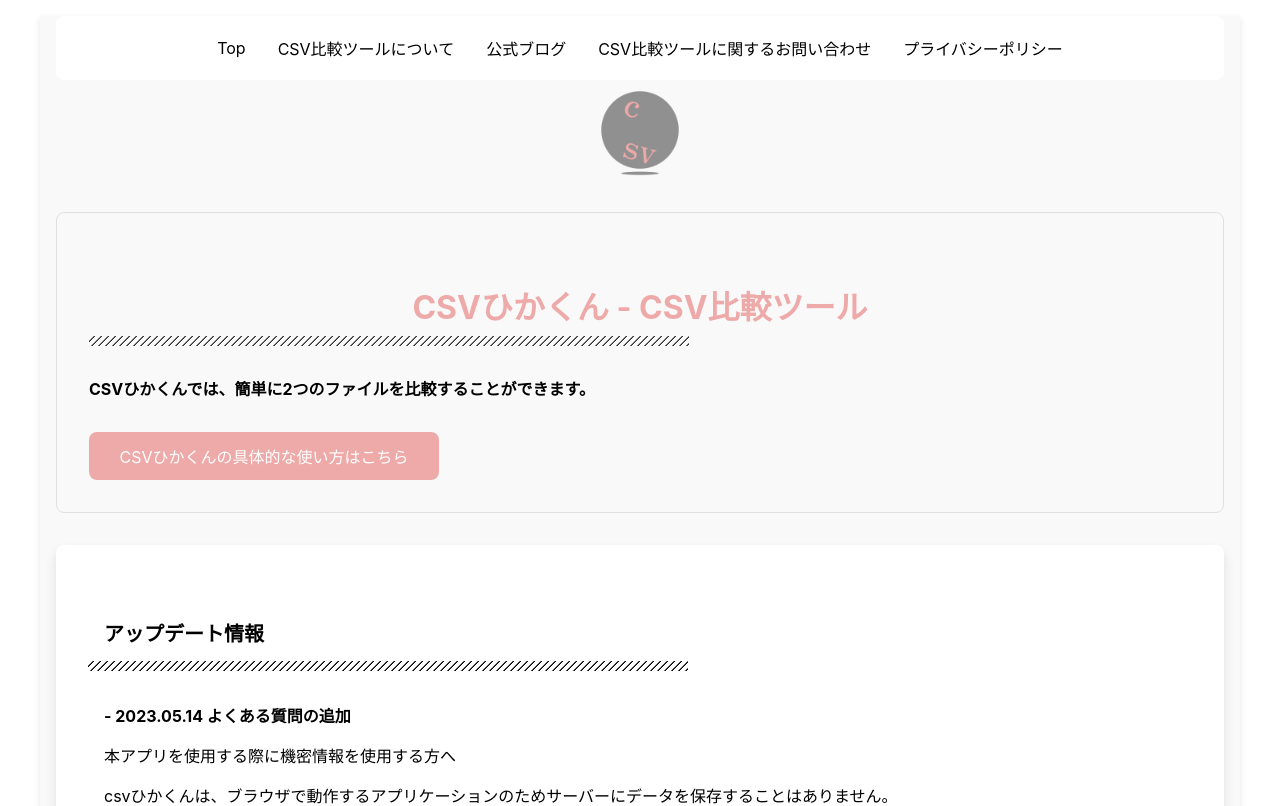
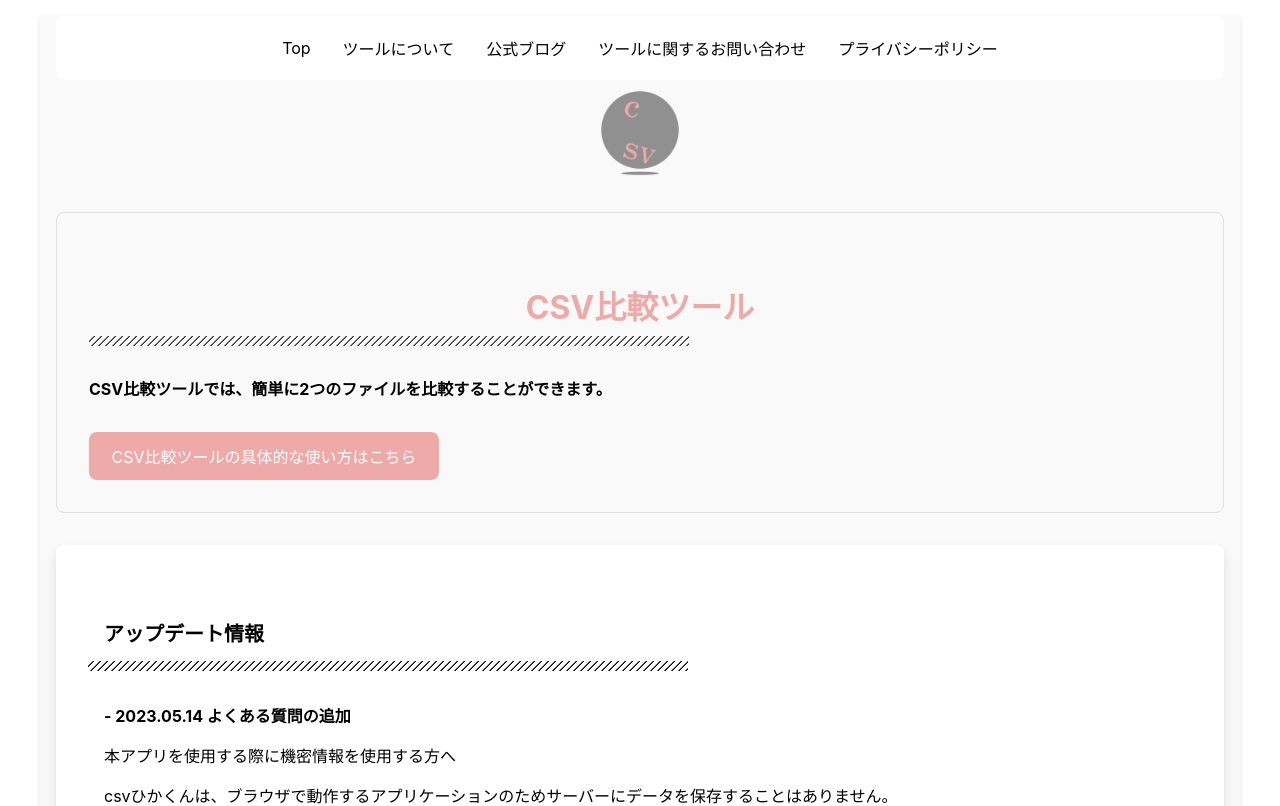
Before and after one commit to mitsu0428/csv-hikakun-prod, a Next.js app: page /csv in a window 1280 px wide. Shown: the top 806 px of the page. Built offline with nearby package versions, Linux system fonts and the light colour scheme.

Commit message:
refactor: 文言修正と不要な部品の削除

```diff
--- a/src/pages/csv/index.tsx
+++ b/src/pages/csv/index.tsx
@@ -144,13 +144,13 @@ const Home: NextPage = () => {
         <Logo />
 
         <BasicSubContainer>
-          <BasicTitle title="CSVひかくん - CSV比較ツール" />
+          <BasicTitle title="CSV比較ツール" />
           <ExtraText>
-            CSVひかくんでは、簡単に2つのファイルを比較することができます。
+            CSV比較ツールでは、簡単に2つのファイルを比較することができます。
           </ExtraText>
           <BasicButton>
             <Link href={"/about"}>
-              <a>CSVひかくんの具体的な使い方はこちら</a>
+              <a>CSV比較ツールの具体的な使い方はこちら</a>
             </Link>
           </BasicButton>
         </BasicSubContainer>
@@ -271,20 +271,6 @@ const Home: NextPage = () => {
 
         {/* よくある質問 */}
         <QuestionAnsewer />
-
-        {/* お問い合わせ */}
-        <BasicSubContainer>
-          <BasicText>
-            <BasicButton>
-              <Link href={"/mail"}>お問い合わせはこちら</Link>
-            </BasicButton>
-          </BasicText>
-          <BasicText>
-            <BasicButton>
-              <Link href={"/privacy"}>プライバシーポリシーはこちら</Link>
-            </BasicButton>
-          </BasicText>
-        </BasicSubContainer>
       </main>
       {/* フッター */}
       <BasicFooter>
--- a/src/pages/csv/layout/layout.tsx
+++ b/src/pages/csv/layout/layout.tsx
@@ -9,13 +9,13 @@ export default function HeaderCsv() {
         <HeaderMenuLink>Top</HeaderMenuLink>
       </Link>
       <Link href="/csv/about">
-        <HeaderMenuLink>CSV比較ツールについて</HeaderMenuLink>
+        <HeaderMenuLink>ツールについて</HeaderMenuLink>
       </Link>
       <Link href="/blog">
         <HeaderMenuLink>公式ブログ</HeaderMenuLink>
       </Link>
       <Link href="/csv/mail">
-        <HeaderMenuLink>CSV比較ツールに関するお問い合わせ</HeaderMenuLink>
+        <HeaderMenuLink>ツールに関するお問い合わせ</HeaderMenuLink>
       </Link>
       <Link href="/privacy">
         <HeaderMenuLink>プライバシーポリシー</HeaderMenuLink>
```
